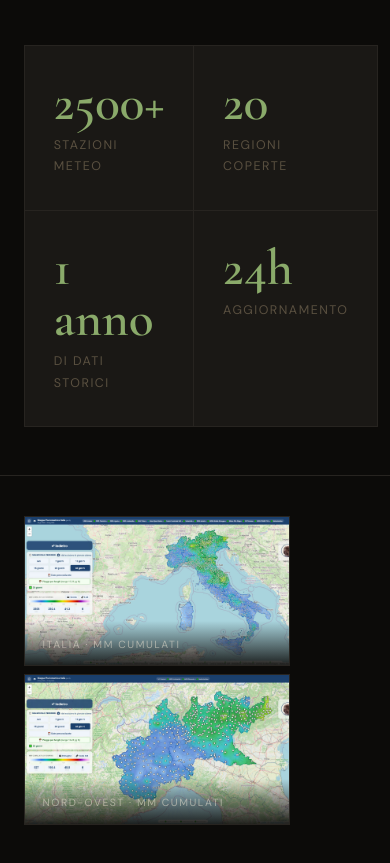
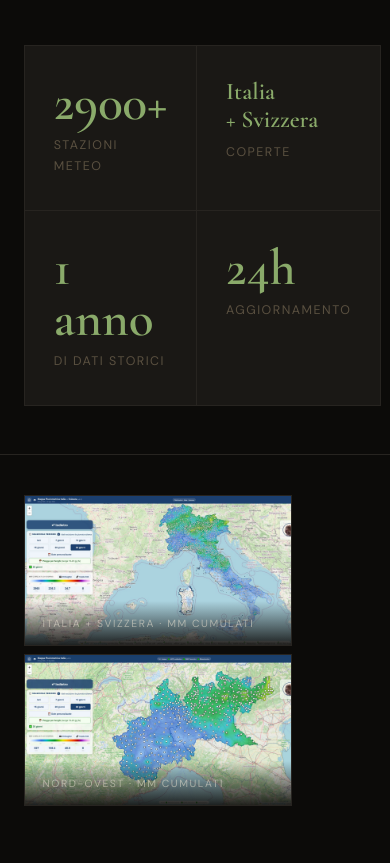
Before and after one commit to AvventureMicologiche/home-page-sito, a plain HTML site: page index.html in a window 390 px wide. Shown: the part 3681-4544 px from the top of the page. Drawn offline with nearby package versions, Linux system fonts and the light colour scheme.

Commit message:
Sezione mappa: Italia + Svizzera (v6.0)
- titolo 'Mappa pluviometrica Italia + Svizzera'
- screenshot aggiornato alla v6.0 con la Svizzera (mappa_italia_svizzera.jpg,
  1600x752 come il precedente: quello slot ritaglia a 16/9 con object-fit
  cover, un rapporto diverso avrebbe sfalsato la coppia di immagini)
- stazioni 2500+ -> 2900+ (oggi la mappa ne conta 2960)
- '20 / Regioni coperte' -> 'Italia + Svizzera / Coperte', con testo che si
  adatta alla larghezza: su mobile spezzava lasciando il '+' da solo
- rimossa la vecchia mappa_italia.jpg, non piu' referenziata

Co-Authored-By: Claude Fable 5 <noreply@anthropic.com>

```diff
--- a/index.html
+++ b/index.html
@@ -452,7 +452,7 @@
 <section class="piogge-section" id="piogge">
   <div class="piogge-inner">
     <div class="piogge-left">
-      <h2>Mappa pluviometrica<br /><em>Italia</em></h2>
+      <h2>Mappa pluviometrica<br /><em>Italia + Svizzera</em></h2>
       <div class="piogge-cta" style="margin: 1.5rem 0;">
         <a href="https://precipitazioni.avventuremicologiche.it" target="_blank" rel="noopener" class="btn btn-green-lg">
           Apri la mappa
@@ -461,8 +461,8 @@
       </div>
       <p class="piogge-desc">Abbiamo costruito una mappa interattiva con dati da stazioni meteo reali per pianificare ogni uscita con informazioni concrete. Trova le zone dove ha piovuto di più: non aspettare che i funghi arrivino da te, vai tu dove stanno nascendo.</p>
       <div class="stats-grid">
-        <div class="stat"><div class="stat-n">2500+</div><div class="stat-l">Stazioni meteo</div></div>
-        <div class="stat"><div class="stat-n">20</div><div class="stat-l">Regioni coperte</div></div>
+        <div class="stat"><div class="stat-n">2900+</div><div class="stat-l">Stazioni meteo</div></div>
+        <div class="stat"><div class="stat-n" style="font-size: clamp(1.5rem, 4.5vw, 2.1rem); line-height: 1.2;">Italia<br />+&nbsp;Svizzera</div><div class="stat-l">Coperte</div></div>
         <div class="stat"><div class="stat-n">1 anno</div><div class="stat-l">Di dati storici</div></div>
         <div class="stat"><div class="stat-n">24h</div><div class="stat-l">Aggiornamento</div></div>
       </div>
@@ -471,8 +471,8 @@
     <!-- DX: due sole mappe reali, centrate, spostate verso sx con padding-left ridotto -->
     <div class="piogge-right">
       <div class="shot">
-        <img src="immagini/mappa_italia.jpg" alt="Mappa pluviometrica Italia" />
-        <div class="shot-cap">Italia · mm cumulati</div>
+        <img src="immagini/mappa_italia_svizzera.jpg" alt="Mappa pluviometrica Italia e Svizzera" />
+        <div class="shot-cap">Italia + Svizzera · mm cumulati</div>
       </div>
       <div class="shot">
         <img src="immagini/mappa_nordovest.jpg" alt="Mappa pluviometrica Nord-Ovest" />
```
Also changed, not shown: immagini/mappa_italia.jpg (deleted), immagini/mappa_italia_svizzera.jpg (added).
